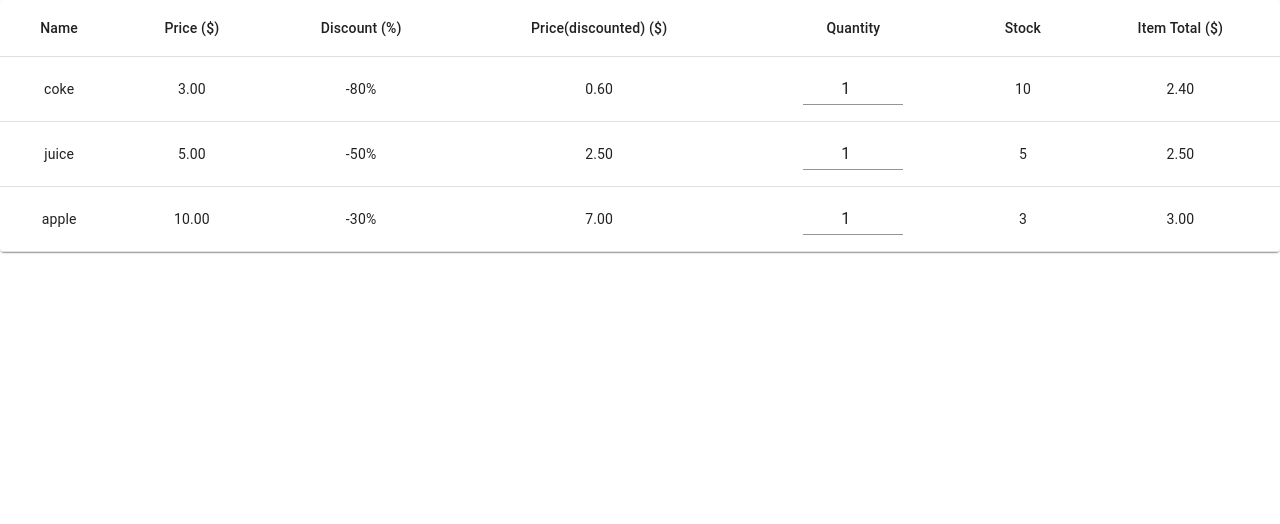
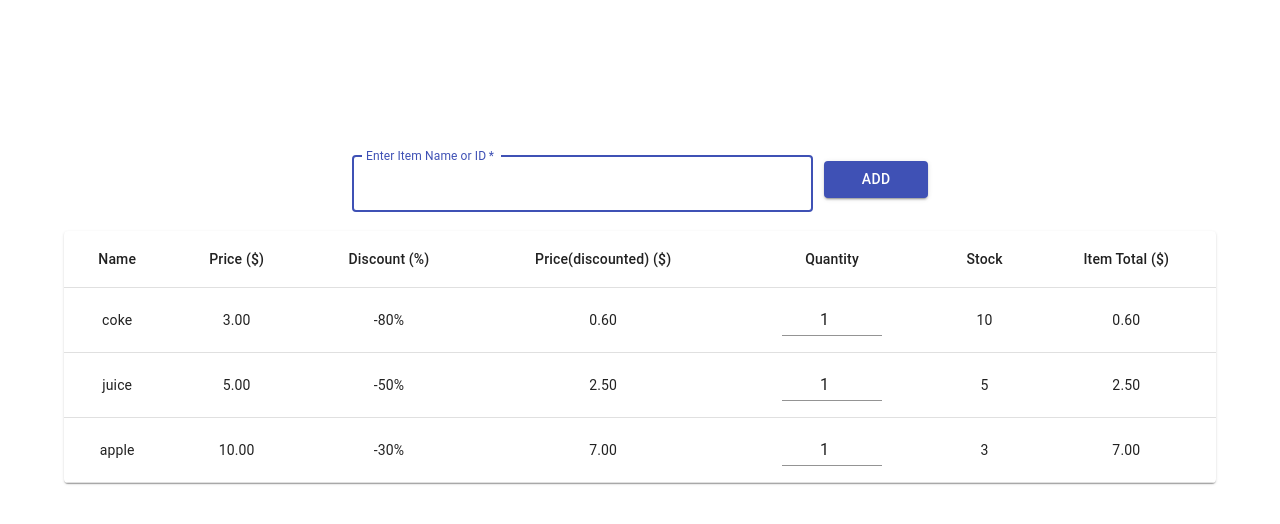
Before and after one commit to Accelsnow/csc301-simple-checkout-system-web, a React (Create React App) app in the folder front/: page / in a window 1280 px wide. Shown: the top 524 px of the page. Built offline with nearby package versions, Linux system fonts and the light colour scheme.

Commit message:
customer checkout implemented: add new item by name or id

```diff
--- /dev/null
+++ b/front/src/components/CheckoutPage/Checkout.css
@@ -0,0 +1,23 @@
+.container {
+	margin: 5%;
+	display: flex;
+	flex-direction: column;
+	align-items: center;
+}
+
+.form {
+	display: flex;
+	flex-direction: row;
+	align-items: center;
+	margin-bottom: 1%;
+}
+
+.form .search_input {
+	margin-left: 25%;
+	width: 40%;
+	margin-right: 1%;
+}
+
+.form .search_button {
+	width: 9%;
+}
--- a/front/src/components/CheckoutPage/Checkout.jsx
+++ b/front/src/components/CheckoutPage/Checkout.jsx
@@ -8,16 +8,23 @@ import TableRow from '@material-ui/core/TableRow';
 import Paper from '@material-ui/core/Paper';
 import TextField from "@material-ui/core/TextField";
 import { round} from "../utilities";
+import Button from "@material-ui/core/Button";
+import "./Checkout.css"
 
 
 const items = [
-	{id: 1, name: "coke", discount: 0.8, price: 3.0, stock: 10, quantity: 1, total: round(0.8*3.0)},
-	{id: 2, name: "juice", discount: 0.5, price: 5.0, stock: 5, quantity: 1, total: round(0.5*5.0)},
-	{id: 3, name: "apple", discount: 0.3, price: 10.0, stock: 3, quantity: 1, total: round(0.3*10.0)}
+	{id: 1, name: "coke", discount: 0.8, price: 3.0, stock: 10, quantity: 1, total: round((1-0.8)*3.0)},
+	{id: 2, name: "juice", discount: 0.5, price: 5.0, stock: 5, quantity: 1, total: round((1-0.5)*5.0)},
+	{id: 3, name: "apple", discount: 0.3, price: 10.0, stock: 3, quantity: 1, total: round((1-0.3)*10.0)}
 ];
 
-function add_item(id, name, discount, price, stock) {
-	items.push({id: id, name: name, discount: discount, price: price, stock: stock, quantity: 1, total: round(price*(1-discount))});
+const toAdd = [
+	{id: 4, name: "banana", discount: 0.9, price: 30.0, stock: 100},
+	{id: 5, name: "suica", discount: 0.99, price: 50.0, stock: 50},
+];
+
+function create_item(item) {
+	return ({id: item.id, name: item.name, discount: item.discount, price: item.price, stock: item.stock, quantity: 1, total: round(item.price*(1-item.discount))});
 }
 
 class Checkout extends Component {
@@ -42,9 +49,57 @@ class Checkout extends Component {
 			this.setState({items: itemsCopy});
 		}
 	};
+	onChangeSearch = (e) => {
+		e.preventDefault();
+		this.setState({search: e.target.value});
+	};
+	onAddItem = (e) => {
+		e.preventDefault();
+		const itemToAdd = toAdd.find(i => (i.id === Number(this.state.search) || i.name === this.state.search));
+		if (itemToAdd){
+			const itemsCopy = this.state.items;
+			const itemCopy = itemsCopy.find(i => i.id === itemToAdd.id);
+			if (!itemCopy){
+				itemsCopy.push(create_item(itemToAdd));
+				this.setState({items: itemsCopy});
+			} else {
+				if (itemCopy.quantity < itemCopy.stock){
+					itemsCopy[itemsCopy.indexOf(itemCopy)].quantity++;
+					const updatedTotal = itemCopy.price*(1-itemCopy.discount)*(itemCopy.quantity+1);
+					itemsCopy[itemsCopy.indexOf(itemCopy)].total = round(updatedTotal);
+					this.setState({items: itemsCopy});
+				}
+			}
+		} else {
+			this.setState({err: "No such "})
+		}
+	};
 	render() {
 		return (
-			<div>
+			<div className="container">
+				<form className="form" noValidate onSubmit={this.onAddItem}>
+					<TextField
+						className="search_input"
+						variant="outlined"
+						margin="normal"
+						required
+						fullWidth
+						id="email"
+						label="Enter Item Name or ID"
+						name="name|id"
+						autoFocus
+						onChange={this.onChangeSearch}
+					/>
+					<Button
+						type="submit"
+						fullWidth
+						variant="contained"
+						color="primary"
+						className="search_button"
+					>
+						Add
+					</Button>
+				</form>
 				<TableContainer component={Paper}>
 					<Table style={{minWidth: 650}} aria-label="simple table">
 						<TableHead>
```
